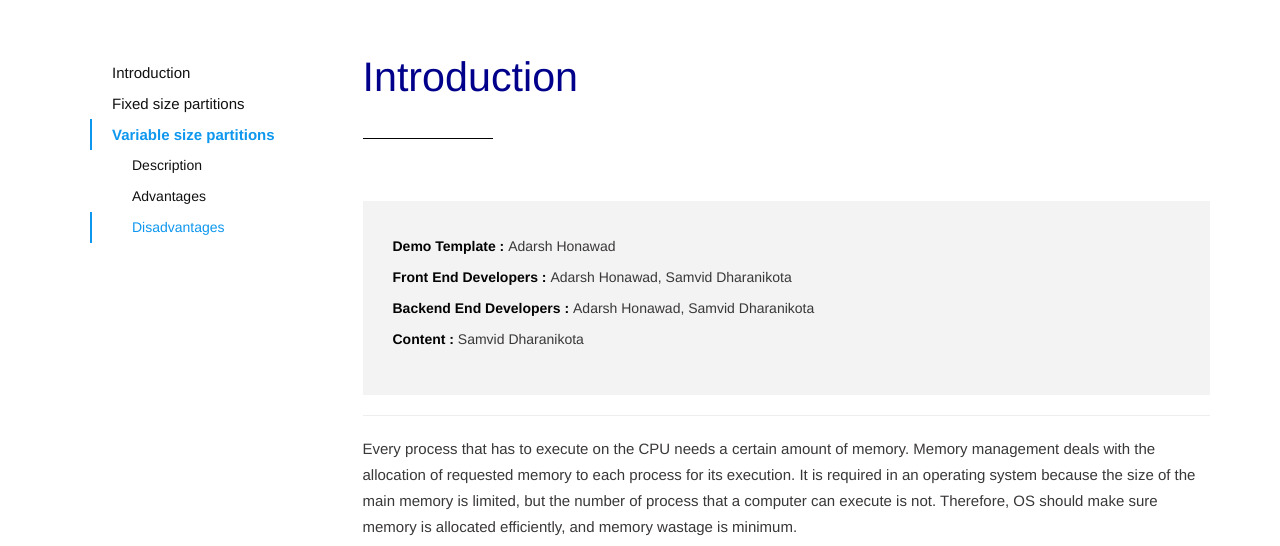
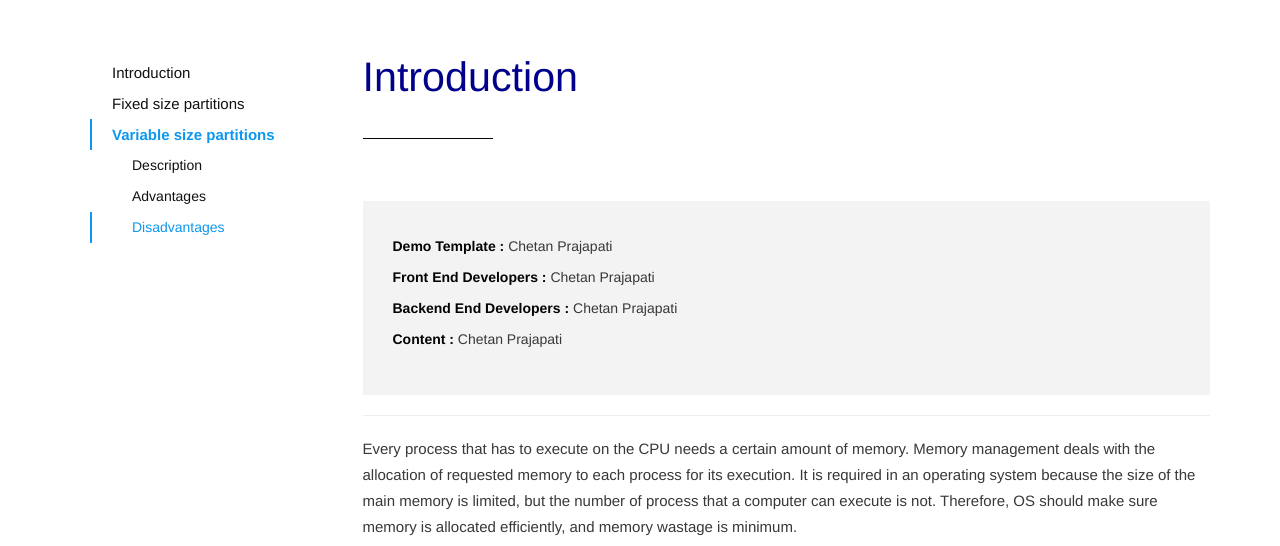
Before and after one commit to chprajap/os, a Django app: page /wiki/mem/ in a window 1280 px wide. Shown: the part 230-776 px from the top of the page. Run offline with Django 3.2, Linux system fonts and the light colour scheme; some libraries are stand-ins or nearby versions.

Commit message:
updated project

```diff
--- a/ossim/wikipages/templates/wikipages/Mem.html
+++ b/ossim/wikipages/templates/wikipages/Mem.html
@@ -97,10 +97,10 @@
                                         <div class="intro1">
                                             <ul>
                                                 <!-- <li><strong>Demo Page : </strong><a href="http://themeforest.net/user/surjithctly" target="_blank">Click Here</a></li> -->
-                                                <li><strong>Demo Template : </strong>Adarsh Honawad</li>
-                                                <li><strong>Front End Developers : </strong>Adarsh Honawad, Samvid Dharanikota</li>
-                                                <li><strong>Backend End Developers : </strong>Adarsh Honawad, Samvid Dharanikota</li>
-                                                <li><strong>Content : </strong>Samvid Dharanikota</li>
+                                                <li><strong>Demo Template : </strong>Chetan Prajapati</li>
+                                                <li><strong>Front End Developers : </strong>Chetan Prajapati</li>
+                                                <li><strong>Backend End Developers : </strong>Chetan Prajapati</li>
+                                                <li><strong>Content : </strong>Chetan Prajapati</li>
                                             </ul>
                                         </div>
 
```
